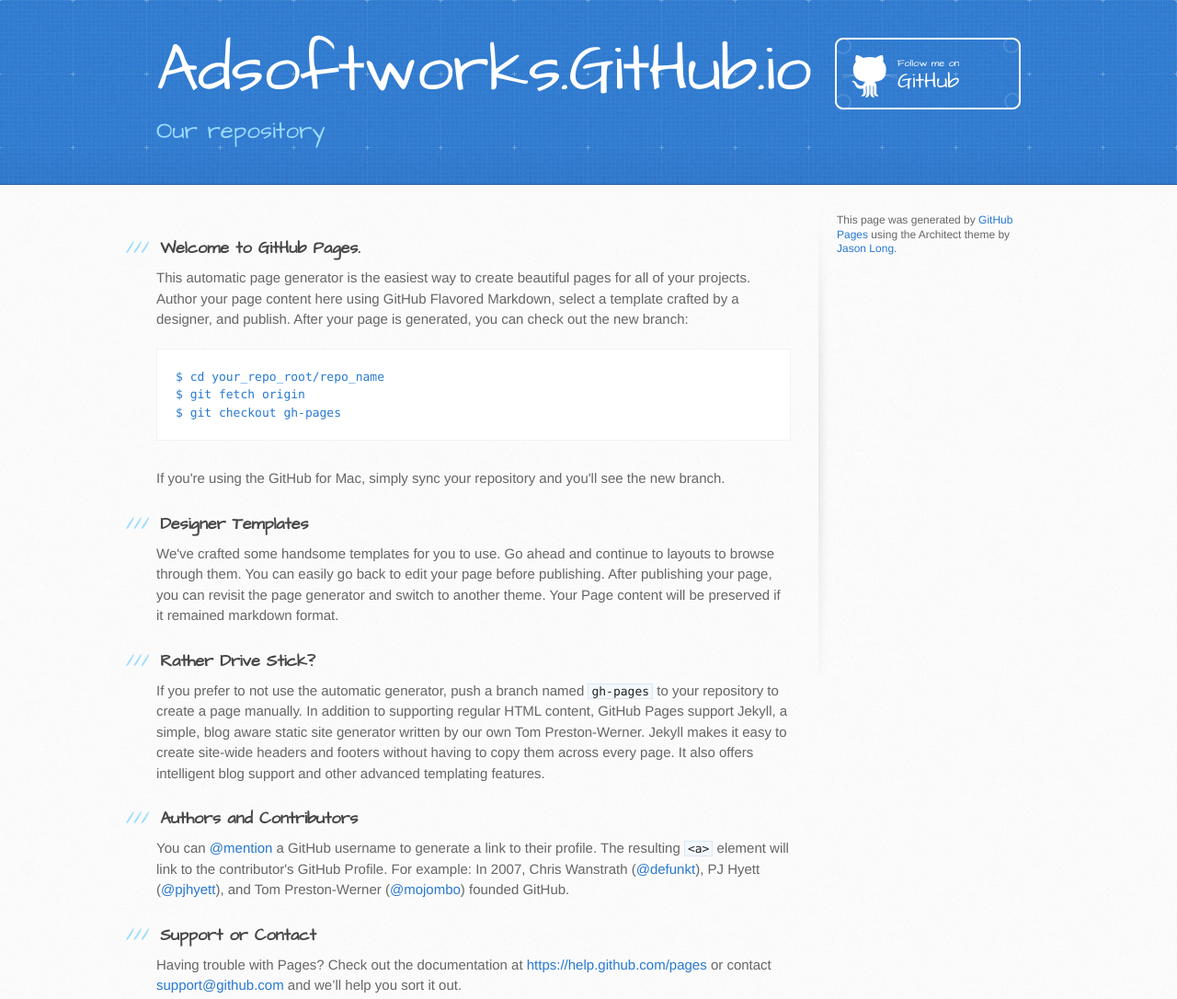
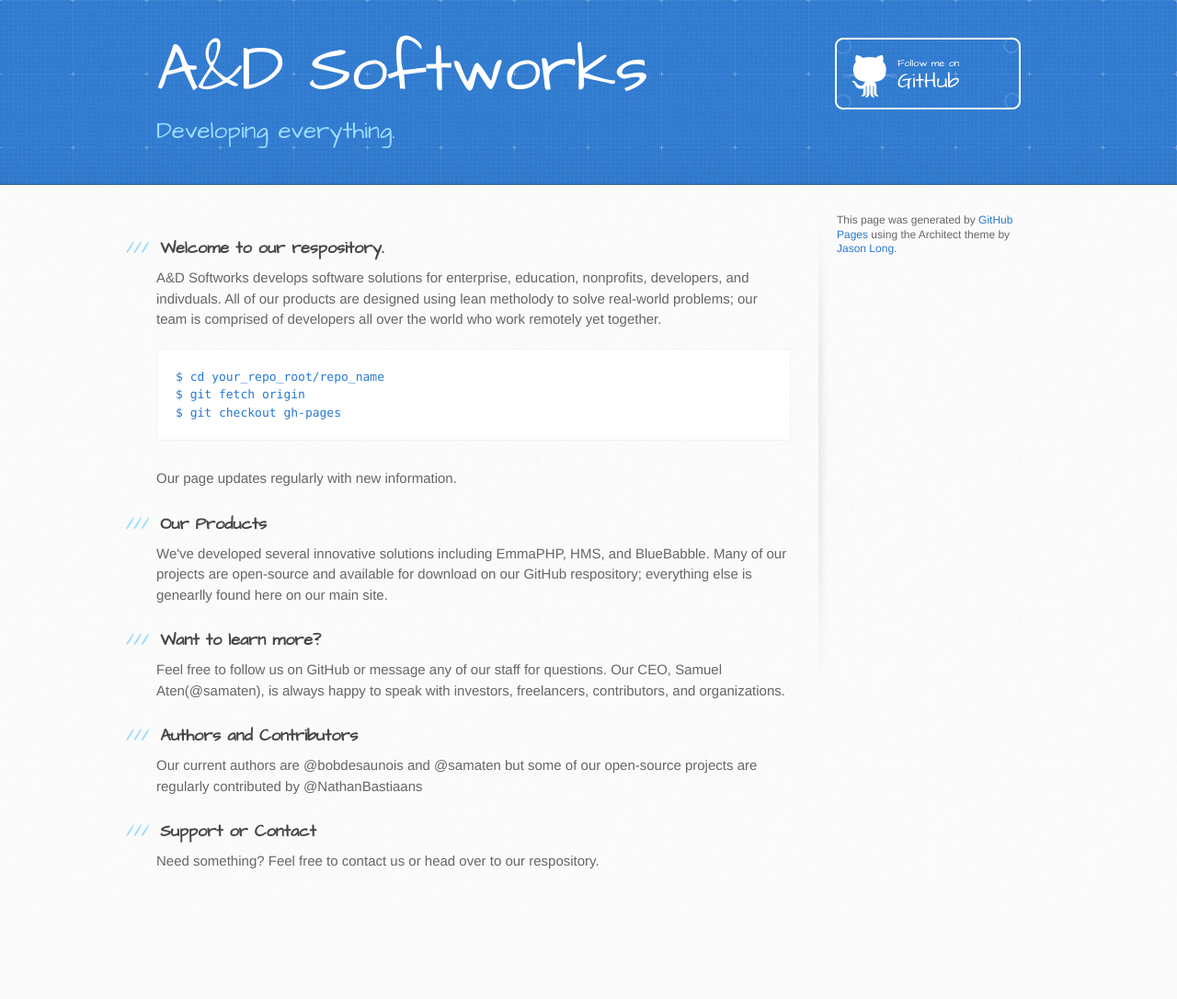
Before and after one commit to ADSoftworks/adsoftworks.github.io, a plain HTML site: page index.html in a window 1280 px wide. Shown: the whole page at 92% size. After the commit the page ends 990 px from the top, so only its background shows below. Drawn offline with Linux system fonts and the light colour scheme.

Commit message:
WIP Updates

```diff
--- a/index.html
+++ b/index.html
@@ -19,8 +19,8 @@
   <body>
     <header>
       <div class="inner">
-        <h1>Adsoftworks.GitHub.io</h1>
-        <h2>Our repository</h2>
+        <h1>A&D Softworks</h1>
+        <h2>Developing everything.</h2>
         <a href="https://github.com/ADSoftworks" class="button"><small>Follow me on</small> GitHub</a>
       </div>
     </header>
@@ -29,36 +29,36 @@
       <div class="inner clearfix">
         <section id="main-content">
           <h3>
-<a id="welcome-to-github-pages" class="anchor" href="#welcome-to-github-pages" aria-hidden="true"><span class="octicon octicon-link"></span></a>Welcome to GitHub Pages.</h3>
+<a id="welcome-to-github-pages" class="anchor" href="#welcome-to-github-pages" aria-hidden="true"><span class="octicon octicon-link"></span></a>Welcome to our respository.</h3>
 
-<p>This automatic page generator is the easiest way to create beautiful pages for all of your projects. Author your page content here using GitHub Flavored Markdown, select a template crafted by a designer, and publish. After your page is generated, you can check out the new branch:</p>
+<p>A&D Softworks develops software solutions for enterprise, education, nonprofits, developers, and indivduals. All of our products are designed using lean metholody to solve real-world problems; our team is comprised of developers all over the world who work remotely yet together.</p>
 
 <pre><code>$ cd your_repo_root/repo_name
 $ git fetch origin
 $ git checkout gh-pages
 </code></pre>
 
-<p>If you're using the GitHub for Mac, simply sync your repository and you'll see the new branch.</p>
+<p>Our page updates regularly with new information.</p>
 
 <h3>
-<a id="designer-templates" class="anchor" href="#designer-templates" aria-hidden="true"><span class="octicon octicon-link"></span></a>Designer Templates</h3>
+<a id="designer-templates" class="anchor" href="#designer-templates" aria-hidden="true"><span class="octicon octicon-link"></span></a>Our Products</h3>
 
-<p>We've crafted some handsome templates for you to use. Go ahead and continue to layouts to browse through them. You can easily go back to edit your page before publishing. After publishing your page, you can revisit the page generator and switch to another theme. Your Page content will be preserved if it remained markdown format.</p>
+<p>We've developed several innovative solutions including EmmaPHP, HMS, and BlueBabble. Many of our projects are open-source and available for download on our GitHub respository; everything else is genearlly found here on our main site.</p>
 
 <h3>
-<a id="rather-drive-stick" class="anchor" href="#rather-drive-stick" aria-hidden="true"><span class="octicon octicon-link"></span></a>Rather Drive Stick?</h3>
+<a id="rather-drive-stick" class="anchor" href="#rather-drive-stick" aria-hidden="true"><span class="octicon octicon-link"></span></a>Want to learn more?</h3>
 
-<p>If you prefer to not use the automatic generator, push a branch named <code>gh-pages</code> to your repository to create a page manually. In addition to supporting regular HTML content, GitHub Pages support Jekyll, a simple, blog aware static site generator written by our own Tom Preston-Werner. Jekyll makes it easy to create site-wide headers and footers without having to copy them across every page. It also offers intelligent blog support and other advanced templating features.</p>
+<p>Feel free to follow us on GitHub or message any of our staff for questions. Our CEO, Samuel Aten(@samaten), is always happy to speak with investors, freelancers, contributors, and organizations.</p>
 
 <h3>
 <a id="authors-and-contributors" class="anchor" href="#authors-and-contributors" aria-hidden="true"><span class="octicon octicon-link"></span></a>Authors and Contributors</h3>
 
-<p>You can <a href="https://github.com/blog/821" class="user-mention">@mention</a> a GitHub username to generate a link to their profile. The resulting <code>&lt;a&gt;</code> element will link to the contributor's GitHub Profile. For example: In 2007, Chris Wanstrath (<a href="https://github.com/defunkt" class="user-mention">@defunkt</a>), PJ Hyett (<a href="https://github.com/pjhyett" class="user-mention">@pjhyett</a>), and Tom Preston-Werner (<a href="https://github.com/mojombo" class="user-mention">@mojombo</a>) founded GitHub.</p>
+<p>Our current authors are @bobdesaunois and @samaten but some of our open-source projects are regularly contributed by @NathanBastiaans</p>
 
 <h3>
 <a id="support-or-contact" class="anchor" href="#support-or-contact" aria-hidden="true"><span class="octicon octicon-link"></span></a>Support or Contact</h3>
 
-<p>Having trouble with Pages? Check out the documentation at <a href="https://help.github.com/pages">https://help.github.com/pages</a> or contact <a href="mailto:support@github.com">support@github.com</a> and we’ll help you sort it out.</p>
+<p>Need something? Feel free to contact us or head over to our respository.</p>
         </section>
 
         <aside id="sidebar">
```
